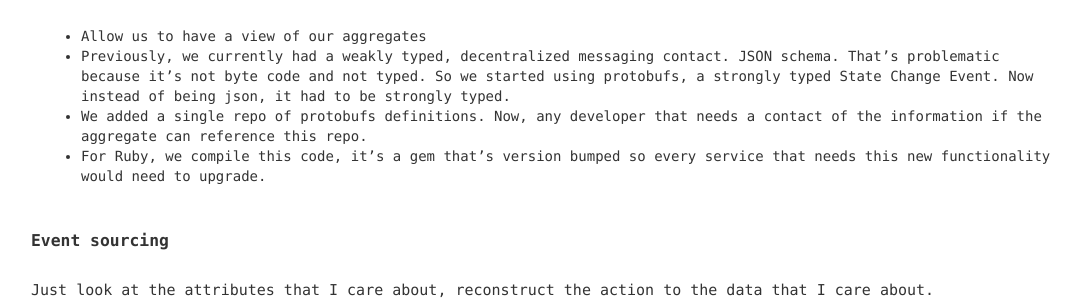
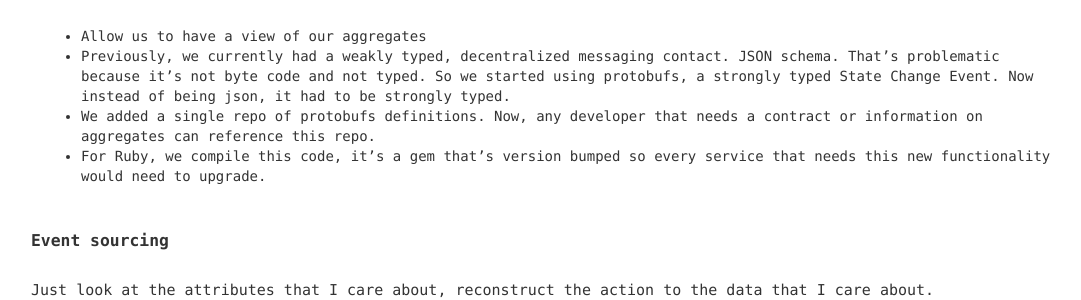
Before and after one commit to fengtingzhang/blog, a Jekyll site: the page built from _posts/2018-02-06-from-ruby-on-rails-to-event-driven-microservices.md, in a window 1280 px wide and 900 px high, scrolled down 3606 px. Shown: the part 152-452 px from the top of the window, without its empty margins (97-1178 px from the left). Built offline with Jekyll 4.4.1, drawn with Linux system fonts in a browser that asks for light colours.

Commit message:
Update 2018-02-06-from-ruby-on-rails-to-event-driven-microservices.md

```diff
--- a/_posts/2018-02-06-from-ruby-on-rails-to-event-driven-microservices.md
+++ b/_posts/2018-02-06-from-ruby-on-rails-to-event-driven-microservices.md
@@ -109,7 +109,7 @@ GigUpdated bad
 ### Protobufs
 * Allow us to have a view of our aggregates
 * Previously, we currently had a weakly typed, decentralized messaging contact. JSON schema. That's problematic because it's not byte code and not typed. So we started using protobufs, a strongly typed State Change Event. Now instead of being json, it had to be strongly typed.
-* We added a single repo of protobufs definitions. Now, any developer that needs a contact of the information if the aggregate can reference this repo.
+* We added a single repo of protobufs definitions. Now, any developer that needs a contract or information on aggregates can reference this repo.
 * For Ruby, we compile this code, it's a gem that's version bumped so every service that needs this new functionality would need to upgrade.
 
 ### Event sourcing
```
